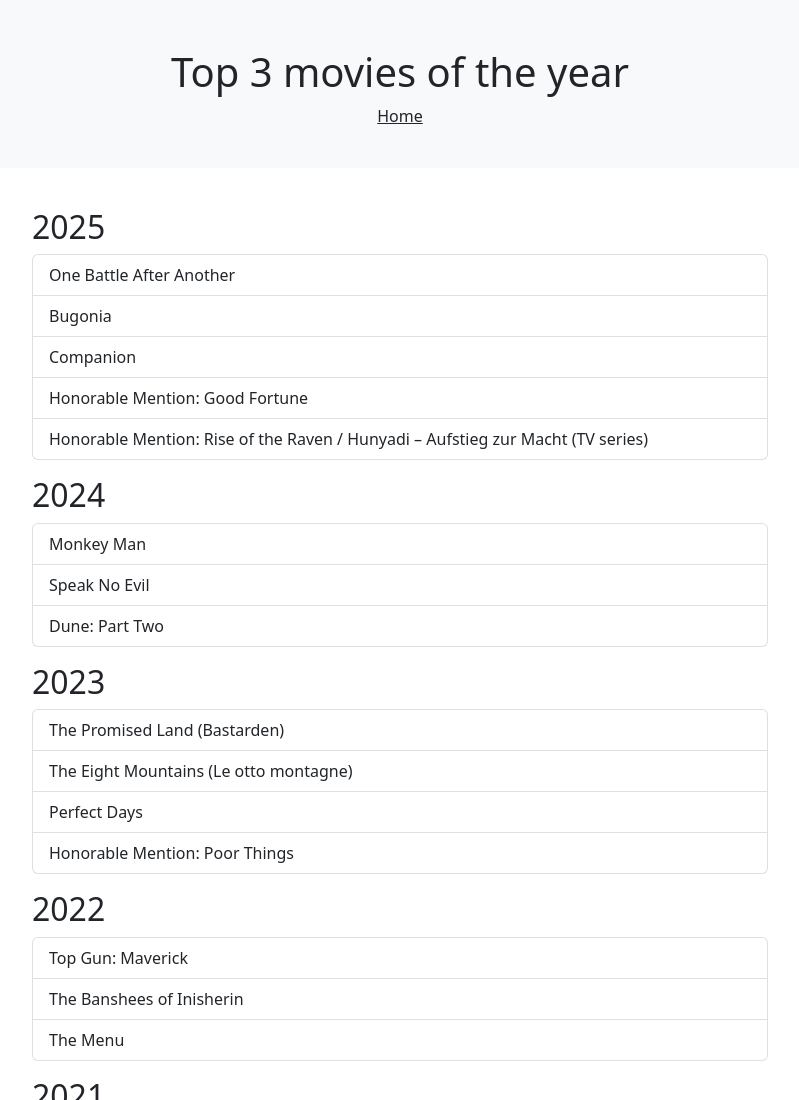
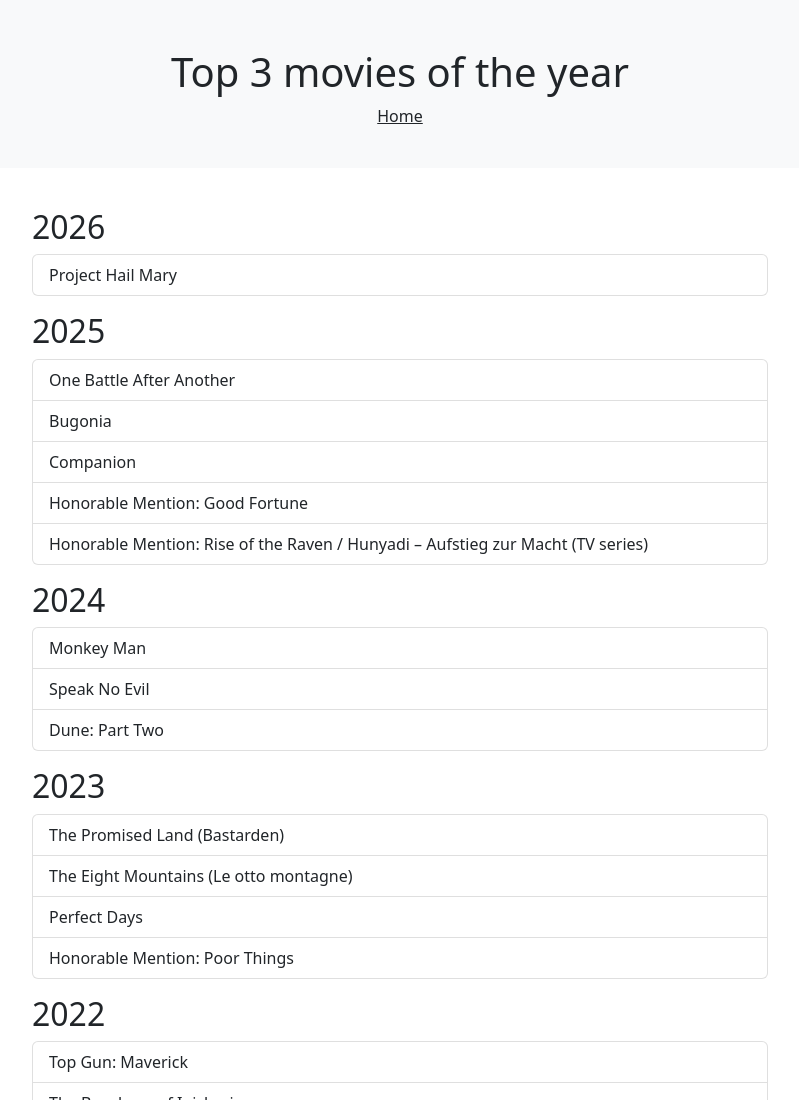
Before and after one commit to bencevass/vassat, a Gatsby site: page /top3movies in a window 1280 px wide. Shown: the top 1100 px of the page, without its empty margins (240-1039 px from the left). Built offline with nearby package versions, Linux system fonts and the light colour scheme; Gatsby itself is replaced by a stand-in of ours.

Commit message:
npm update

```diff
--- a/src/pages/top3movies.js
+++ b/src/pages/top3movies.js
@@ -18,7 +18,11 @@
                 <div className="row">
                     <div className="col-sm-2"></div>
                     <div className="col-sm-8">
-                    <h2 className="mt-3">2025</h2>
+                      <h2 className="mt-3">2026</h2>
+                      <ul className="list-group">
+                        <li className="list-group-item">Project Hail Mary</li>
+                      </ul>
+                      <h2 className="mt-3">2025</h2>
                       <ul className="list-group">
                         <li className="list-group-item">One Battle After Another</li>
                         <li className="list-group-item">Bugonia</li>
```
Also changed, not shown: 1 other file.
